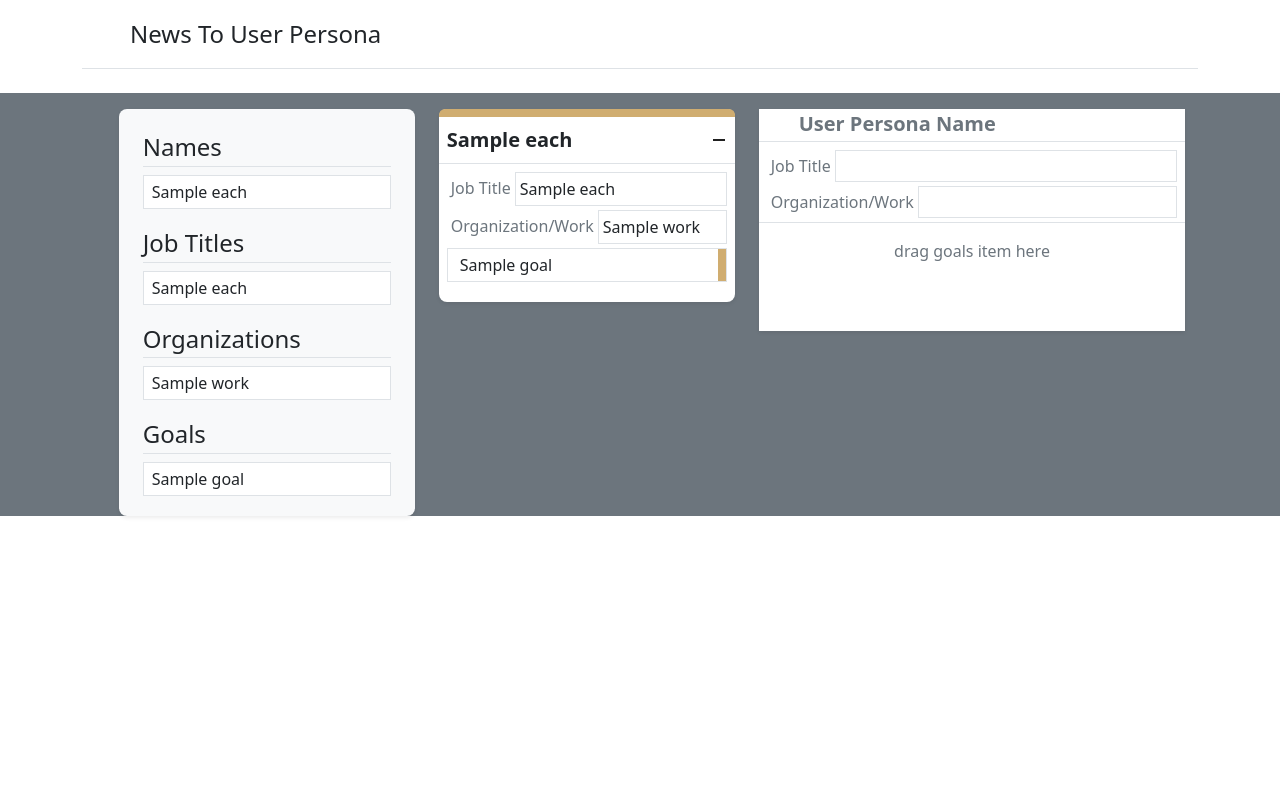
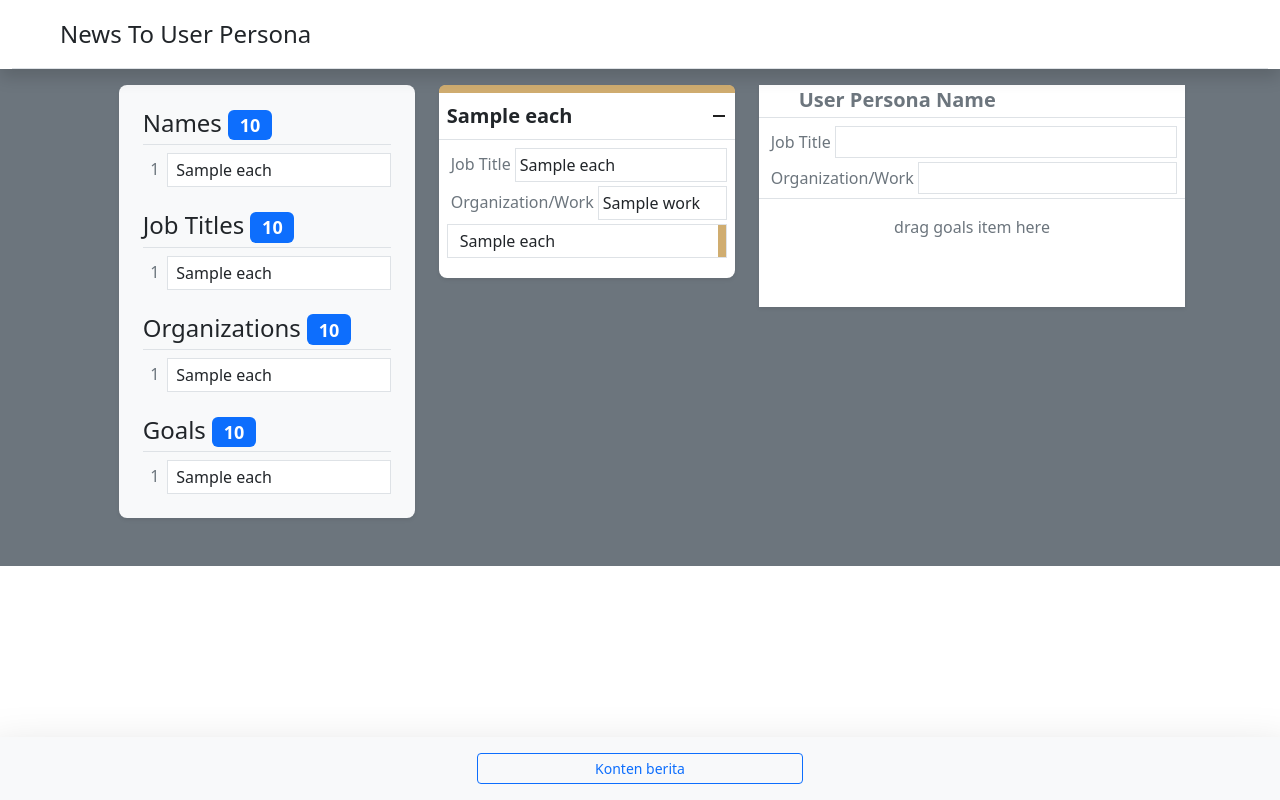
Before and after one commit to hawalurahman/news-to-user-persona, a Django app: template NewsToUserPersona/createUserPersona/templates/createUserPersona/result.html in a window 1280 px wide. Run offline with Django 4.2, Linux system fonts and the light colour scheme; the template is opened without the code that fills it: most values are stand-ins (such as "Sample title", 1, 10 or a date in 2020).

Commit message:
checkpoint
item terdeteksi sudah ditampilkan beserta jumlahnya. ada offcanvas untuk menampilkan konten berita jugaaa.

```diff
--- a/NewsToUserPersona/createUserPersona/templates/createUserPersona/result.html
+++ b/NewsToUserPersona/createUserPersona/templates/createUserPersona/result.html
@@ -15,67 +15,90 @@
 
 <body>
   <main>
-    <div class="container">
-      <header class="d-flex flex-wrap justify-content-center py-3 mb-4 border-bottom">
-        <a href="/createUserPersona" class="d-flex align-items-center mb-3 mb-md-0 me-md-auto text-dark text-decoration-none">
+    <div class="container-fluid sticky-top bg-white shadow">
+      <header class="d-flex flex-wrap flex-row justify-content-center py-3 border-bottom">
+        <a href="/createUserPersona"
+          class="d-flex align-items-center mb-3 mb-md-0 me-md-auto text-dark text-decoration-none">
           <svg class="bi me-2" width="40" height="32">
             <use xlink:href="#bootstrap" />
           </svg>
           <span class="fs-4">News To User Persona</span>
         </a>
 
-        <ul class="nav nav-pills">
-          <!-- <li class="nav-item"><a href="#" class="nav-link active" aria-current="page">Home</a></li>
+        <!-- <ul class="nav nav-pills">
+          <li class="nav-item"><a href="#" class="nav-link active" aria-current="page">Home</a></li>
           <li class="nav-item"><a href="#" class="nav-link">Features</a></li>
           <li class="nav-item"><a href="#" class="nav-link">Pricing</a></li>
           <li class="nav-item"><a href="#" class="nav-link">FAQs</a></li>
-          <li class="nav-item"><a href="#" class="nav-link">About</a></li> -->
-        </ul>
+          <li class="nav-item"><a href="#" class="nav-link">About</a></li>
+        </ul> -->
       </header>
     </div>
 
 
     <div class="container-fluid bg-secondary">
-      <div class="row justify-content-center">
+      <div class="row justify-content-center mb-5 pb-5">
 
         <!-- semua item yang dideteksi -->
         <div class="col-3">
           <div class="container bg-light shadow-sm mt-3 px-4 py-1 rounded-3">
-            {% if user_persona %}
+            {% if individual_item %}
 
             <div class="my-3">
-              <h4 class="py-1 border-bottom">Names</h4>
-              {% for each in user_persona %}
-              <div class="mb-1 ps-2 p-1 draggable border  draggable bg-white" draggable="true">{{ each.name }}</div>
+              <h4 class="py-1 border-bottom">Names
+                <span class="badge bg-primary">{{individual_item.jumlah_nama}}</span>
+              </h4>
+              {% for each in individual_item.names %}
+              <div class="d-flex flex-row">
+                <div class="p-1 col-1 me-1 text-end text-secondary">{{ forloop.counter }}</div>
+                <div class="flex-fill mb-1 ps-2 p-1 draggable border bg-white" draggable="true">{{ each }}</div>
+              </div>
+              <!-- <div class="mb-1 ps-2 p-1 draggable border bg-white" draggable="true">{{ each }}</div> -->
               {% endfor %}
             </div>
 
             <div class="my-3">
-              <h4 class="py-1 border-bottom">Job Titles</h4>
-              {% for each in user_persona %}
-              {% if each.job_title and each.job_title != 'N/A' %}
-              <div class="mb-1 ps-2 p-1 draggable border  draggable bg-white" draggable="true">{{ each.job_title }}</div>
+              <h4 class="py-1 border-bottom">Job Titles
+                <span class="badge bg-primary">{{ individual_item.jumlah_job }}</span>
+              </h4>
+              {% for each in individual_item.jobs %}
+              {% if each and each != 'N/A' and each != '[]' %}
+              <div class="d-flex flex-row">
+                <div class="p-1 col-1 me-1 text-end text-secondary">{{ forloop.counter }}</div>
+                <div class="flex-fill mb-1 ps-2 p-1 draggable border bg-white" draggable="true">{{ each }}</div>
+              </div>
+              <!-- <div class="mb-1 ps-2 p-1 draggable border  draggable bg-white" draggable="true">{{ each }}</div> -->
               {% endif %}
               {% endfor %}
             </div>
 
 
             <div class="my-3">
-              <h4 class="py-1 border-bottom">Organizations</h4>
-              {% for each in user_persona %}
-              {% if each.work and each.work != 'N/A' %}
-              <div class="mb-1 ps-2 p-1 draggable border  draggable bg-white" draggable="true">{{ each.work }}</div>
+              <h4 class="py-1 border-bottom">Organizations
+                <span class="badge bg-primary">{{ individual_item.jumlah_work }}</span>
+              </h4>
+              {% for each in individual_item.works %}
+              {% if each and each != 'N/A' and each != '[]' %}
+              <div class="d-flex flex-row">
+                <div class="p-1 col-1 me-1 text-end text-secondary">{{ forloop.counter }}</div>
+                <div class="flex-fill mb-1 ps-2 p-1 draggable border bg-white" draggable="true">{{ each }}</div>
+              </div>
+              <!-- <div class="mb-1 ps-2 p-1 draggable border  draggable bg-white" draggable="true">{{ each }}</div> -->
               {% endif %}
               {% endfor %}
             </div>
 
             <div class="my-3">
-              <h4 class="py-1 border-bottom">Goals</h4>
-              {% for each in user_persona %}
-              {% if each.goals %}
-              {% for goal in each.goals %}
-              <div class="mb-1 ps-2 p-1 draggable border  draggable bg-white" draggable="true">{{ goal }}</div>
-              {% endfor %}
+              <h4 class="py-1 border-bottom">Goals
+                <span class="badge bg-primary">{{ individual_item.jumlah_goals }}</span>
+              </h4>
+              {% for each in individual_item.goals %}
+              {% if each and each != 'N/A' and each != '[]' %}
+              <div class="d-flex flex-row">
+                <div class="p-1 col-1 me-1 text-end text-secondary">{{ forloop.counter }}</div>
+                <div class="flex-fill mb-1 ps-2 p-1 draggable border bg-white" draggable="true">{{ each }}</div>
+              </div>
+              <!-- <div class="mb-1 ps-2 p-1 draggable border  draggable bg-white" draggable="true">{{ each }}</div> -->
               {% endif %}
               {% endfor %}
             </div>
@@ -135,7 +158,6 @@
         </div>
 
         <!-- untuk editingnya -->
-
         <div class="col-4">
           <div class="col-4 shadow-sm bg-white my-3 pb-3 position-fixed">
 
@@ -166,6 +188,30 @@
           </div>
         </div>
         <!-- untuk editingnya -->
+
+
+      </div>
+
+      <!-- untuk menampilkan teks beritanya -->
+      <div class="row justify-content-center mt-3 bg-light py-3 fixed-bottom shadow-lg">
+
+        <button class=" col-3 btn btn-sm btn-outline-primary" type="button" data-bs-toggle="offcanvas" data-bs-target="#offcanvas"
+          aria-controls="offcanvasBottom">Konten berita</button>
+
+        <div class="offcanvas offcanvas-bottom h-75" tabindex="-1" id="offcanvas"
+          aria-labelledby="offcanvasBottomLabel">
+          <div class="offcanvas-header">
+            <h5 class="offcanvas-title" id="offcanvasBottomLabel">Konten Berita</h5>
+            <button type="button" class="btn-close text-reset" data-bs-dismiss="offcanvas" aria-label="Close"></button>
+          </div>
+
+          <div class="offcanvas-body bg-light offcanvas-lg lh-lg">
+            {{ konten }}
+          </div>
+
+
+        </div>
+
 
 
       </div>
```
Also changed, not shown: NewsToUserPersona/createUserPersona/views.py (+32 -3 lines).
